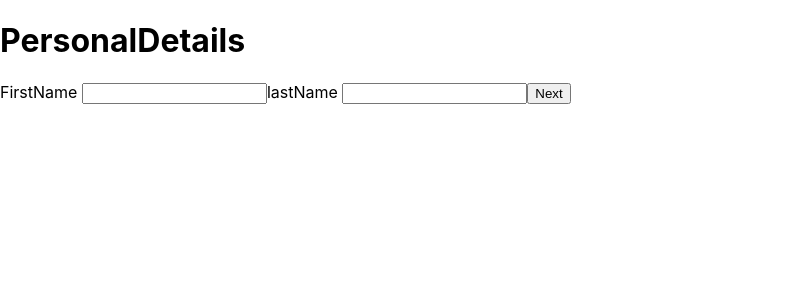
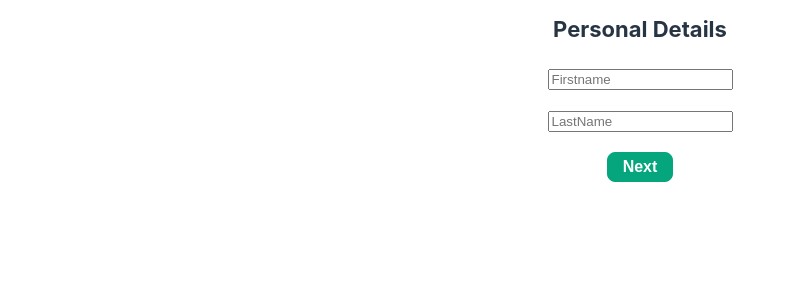
Before and after one commit to mohdusman63/Netlfy-React-App, a React (Create React App) app: page / in a window 1280 px wide. Shown: the top 300 px of the page, without its empty margins (0-795 px from the left). Built offline with nearby package versions, Linux system fonts and the light colour scheme.

Commit message:
style changes

```diff
--- a/src/App.js
+++ b/src/App.js
@@ -1,51 +1,47 @@
-
 import WorkExperience from './component/WorkExperience'
 import EducationDetails from './component/EducationDetails'
 import PersonalDetails from './component/PersonalDetails'
 import Details from './component/Details'
-import { useState } from "react";
+import {useState} from "react";
+
 export default function App() {
-  let [state,setState]=useState(0)
-  const [value,setValue]=useState({
-    firstName:'',
-    lastName:'',
-    address:'',
-    district:'',
-    highschool:'',
-    intemediate:'',
-    designation:'',
-    companyName:''
+    let [state, setState] = useState(0)
+    const [value, setValue] = useState({
+        firstName: '',
+        lastName: '',
+        highschool: '',
+        intemediate: '',
+        designation: '',
+        companyName: ''
 
     })
 
-     const next=()=>{
-
-       setState(state+1)
+    const next = () => {
+        setState(state + 1)
     }
-     const prev=()=>{
-
-      setState(state-1)
+    const prev = () => {
+        setState(state - 1)
     }
-     const inputHandler=(name,val)=>{
-
-         setValue((prev)=>{
+    const inputHandler = (name, val) => {
+        setValue((prev) => {
             return {
                 ...prev,
-           [name]:val
+                [name]: val
 
             }
         })
 
     }
-  return(
-
+    return (
         <>
 
             {
-       state===0 ? <PersonalDetails next={next} prev={prev} inputHandler={inputHandler} textValue={value}/>
-      :state===1? <EducationDetails next={next}  prev={prev} inputHandler={inputHandler} textValue={value}/>
-      :state===2 ?<WorkExperience next={next} prev={prev} inputHandler={inputHandler} textValue={value}/>
-      :state===3 ?<Details prev={prev} textValue={value} /> :''
+                state === 0 ? <PersonalDetails next={next} prev={prev} inputHandler={inputHandler} textValue={value}/>
+                    : state === 1 ?
+                    <EducationDetails next={next} prev={prev} inputHandler={inputHandler} textValue={value}/>
+                    : state === 2 ?
+                        <WorkExperience next={next} prev={prev} inputHandler={inputHandler} textValue={value}/>
+                        : state === 3 ? <Details prev={prev} textValue={value}/> : ''
 
             }
 
@@ -53,7 +49,4 @@ export default function App() {
     )
 
 
-
-
-
 }
--- a/src/component/EducationDetails.jsx
+++ b/src/component/EducationDetails.jsx
@@ -1,3 +1,5 @@
+import React from "react";
+
 const EducationaDetails=({next,prev,inputHandler,textValue})=>{
   const nextStep=()=>{
     next()
@@ -16,11 +18,34 @@ const EducationaDetails=({next,prev,inputHandler,textValue})=>{
   return(
 
     <>
-    <h1>EducationaDetails</h1>
-    HighSchool <input type="text" name="highschool" value={textValue.highschool} onChange={(e)=>handleInput(e)}/>
-    InterMediate <input type="text" name="intemediate" value={textValue.intemediate} onChange={(e)=>handleInput(e)}/>
-   <button onClick={nextStep}>Next</button>
-   <button onClick={previous}>Pre</button>
+      <div className="page-body-wrapper">
+        <div className="content-wrapper ">
+          <section className="reset-password">
+            <div className="container">
+              <div className="section-title">
+                Educational Details
+              </div>
+              <div className="reset-password-box">
+                <div className="form-feildset">
+                  <input type="text" name="highschool"
+                         placeholder="Highschool" value={textValue.highschool} onChange={(e)=>handleInput(e)}/>
+                </div>
+                <div className="form-feildset">
+                  <input type="text"
+                         placeholder="intemediate" name="intemediate" value={textValue.intemediate} onChange={(e)=>handleInput(e)}/>
+                </div>
+                <div className="form-feildset">
+                  <button onClick={nextStep}>Next</button>
+                </div>
+                <div className="form-feildset">
+                  <button onClick={previous}>Pre</button>
+                </div>
+              </div>
+            </div>
+          </section>
+
+        </div>
+      </div>
 
 
     </>
--- a/src/component/PersonalDetails.jsx
+++ b/src/component/PersonalDetails.jsx
@@ -1,25 +1,49 @@
-const PersonalDetails=({next,inputHandler,textValue})=>{
+import React from "react";
+import './style.css'
 
+const PersonalDetails = ({next, inputHandler, textValue}) => {
+    const nextStep = () => {
+        next()
 
-  const nextStep=()=>{
-    next()
+    }
+    const handleInput = (e) => {
+        let {name, value} = e.target
+        inputHandler(name, value)
 
-  }
-  const handleInput=(e)=>{
-    let {name,value}=e.target
-    inputHandler(name,value)
+    }
+    return (
 
-  }
+        <>
+            <div>
 
-  return(
+                <div className="page-body-wrapper">
+                    <div className="content-wrapper ">
+                        <section className="reset-password">
+                            <div className="container">
+                                <div className="section-title">
+                                    Personal Details
+                                </div>
+                                <div className="reset-password-box">
+                                    <div className="form-feildset">
+                                        <input type="text" name="firstName" value={textValue.firstName}
+                                              placeholder="Firstname" onChange={(e) => handleInput(e)}/>
+                                    </div>
+                                    <div className="form-feildset">
+                                        <input type="text" name="lastName" value={textValue.lastName}
+                                               placeholder="LastName" onChange={(e) => handleInput(e)}/>
+                                    </div>
+                                    <div className="form-feildset">
+                                        <button onClick={nextStep}>Next</button>
+                                    </div>
+                                </div>
+                            </div>
+                        </section>
 
-    <>
-    <h1>PersonalDetails</h1>
-   FirstName <input type="text" name="firstName" value={textValue.firstName} onChange={(e)=>handleInput(e)}/>
-   lastName <input type="text" name="lastName" value={textValue.lastName}  onChange={(e)=>handleInput(e)}/>
-   <button onClick={nextStep}>Next</button>
+                    </div>
+                </div>
+            </div>
 
-    </>
-  )
+        </>
+    )
 }
 export default PersonalDetails
--- a/src/component/WorkExperience.jsx
+++ b/src/component/WorkExperience.jsx
@@ -1,27 +1,54 @@
-const WorkExperience=({next,prev,inputHandler,textValue})=>{
-  const nextStep=()=>{
+import React from "react";
+
+const WorkExperience = ({next, prev, inputHandler, textValue}) => {
+    const nextStep = () => {
         next()
 
     }
-  const handleInput=(e)=>{
-    let {name,value}=e.target
-    inputHandler(name,value)
+    const handleInput = (e) => {
+        let {name, value} = e.target
+        inputHandler(name, value)
 
     }
-  const previous=()=>{
+    const previous = () => {
         prev()
 
     }
 
 
-  return(
+    return (
 
         <>
-    <h1>WorkExperience</h1>
-    Company Name <input type="text" value={textValue.companyName} name="companyName" onChange={(e)=>handleInput(e)}/>
-   Designation <input type="text" name="designation" value={textValue.designation} onChange={(e)=>handleInput(e)}/>
+            <div>
+                <div className="page-body-wrapper">
+                    <div className="content-wrapper ">
+                        <section className="reset-password">
+                            <div className="container">
+                                <div className="section-title">
+                                   Work Experience
+                                </div>
+                                <div className="reset-password-box">
+                                    <div className="form-feildset">
+                                        <input type="text" value={textValue.companyName} name="companyName"
+                                               placeholder="companyName" onChange={(e) => handleInput(e)}/></div>
+                                    <div className="form-feildset">
+                                        <input type="text" name="designation" value={textValue.designation}
+                                               placeholder="Designation"    onChange={(e) => handleInput(e)}/>
+                                    </div>
+                                    <div className="form-feildset">
                                         <button onClick={nextStep}>Next</button>
+                                    </div>
+                                    <div className="form-feildset">
                                         <button onClick={previous}>Pre</button>
+                                    </div>
+                                </div>
+                            </div>
+                        </section>
+
+                    </div>
+                </div>
+
+            </div>
 
         </>
     )
--- /dev/null
+++ b/src/component/style.css
@@ -0,0 +1,168 @@
+.page-body-wrapper {
+    min-height: calc(100vh - 70px);
+    display: -webkit-box;
+    display: -ms-flexbox;
+    display: flex;
+    -webkit-box-orient: horizontal;
+    -webkit-box-direction: normal;
+    -ms-flex-direction: row;
+    flex-direction: row;
+    padding-left: 0;
+    padding-right: 0;
+}
+
+.page-body-wrapper.full-page-wrapper {
+    width: 100%;
+    min-height: 100vh;
+}
+
+.content-wrapper {
+    background: #fff;
+    background-size: cover;
+    padding: 0;
+    width: 100%;
+    -webkit-box-flex: 1;
+    -ms-flex-positive: 1;
+    flex-grow: 1;
+}
+
+header.header-main {
+    width: 100%;
+    display: flex;
+    text-align: center;
+    justify-content: center;
+    align-items: center;
+    min-height: auto;
+}
+
+.header-main {
+    font-size: 28px;
+    font-weight: bold;
+    color: #fff;
+    margin-bottom: 20px;
+}
+
+header.header-main img {
+    width: 150px;
+}
+
+.reset-password {
+    width: 100%;
+    display: block;
+    padding: 0px 0 25px;
+    text-align: center;
+}
+
+.reset-password-box {
+    width: 380px;
+    max-width: 90%;
+    display: inline-block
+}
+
+.form-feildset {
+    width: 100%;
+    padding: 10px 0;
+    display: inline-block;
+}
+
+.form-feildset input[type="password"] {
+    width: 100%;
+    padding: 10px;
+    font-size: 15px;
+    line-height: 30px;
+    border: 1px solid #e1e1e1;
+    background: #fff;
+    display: inline-block;
+    border-radius: 8px;
+    color: #000
+}
+
+.form-feildset button {
+    width: auto;
+    padding: 5px 15px;
+    font-size: 16px;
+    font-weight: 700;
+    border: 1px solid #05A67E;
+    background: #05A67E;
+    display: inline-block;
+    border-radius: 8px;
+    color: #fff
+}
+
+.footer-main {
+    width: 100%;
+    display: block;
+    padding: 10px 0;
+    background: #efefef;
+    text-align: center;
+}
+
+.footer-box {
+    width: 100%;
+    display: block;
+    padding: 8px 0;
+    text-align: center;
+    font-size: 15px;
+    color: #333
+}
+
+.container {
+    width: 1140px;
+    max-width: 98%;
+    margin: auto;
+}
+
+
+.section-title {
+    width: 100%;
+    display: block;
+    padding: 15px 0;
+    font-size: 22px;
+    line-height: 28px;
+    font-weight: bold;
+    text-align: center;
+    color: #273444;
+}
+
+.verify-email-text {
+    width: 100%;
+    display: block;
+    padding: 0 0 20px;
+    font-size: 42px;
+    font-weight: bold;
+    text-align: center;
+    color: #3b3b3b
+}
+
+.verify-email-img {
+    width: 100%;
+    display: block;
+    padding: 0px 0 0;
+}
+
+.verify-email-img img {
+    max-width: 100%;
+    width: 480px;
+}
+
+.thankyou-btn {
+    width: 100%;
+    display: block;
+    text-align: center;
+    padding-top: 20px;
+}
+
+.thankyou-btn button {
+    width: auto;
+    display: inline-block;
+    width: auto;
+    padding: 10px 25px;
+    line-height: 26px;
+    font-size: 16px;
+    font-weight: 700;
+    border: 1px solid #2245d7;
+    background: #2245d7;
+    display: inline-block;
+    border-radius: 5px;
+    color: #fff
+}
```
Also changed, not shown: src/component/Test.jsx (added, +39 -0 lines). Lines whose indentation alone changed are shown as unchanged.
